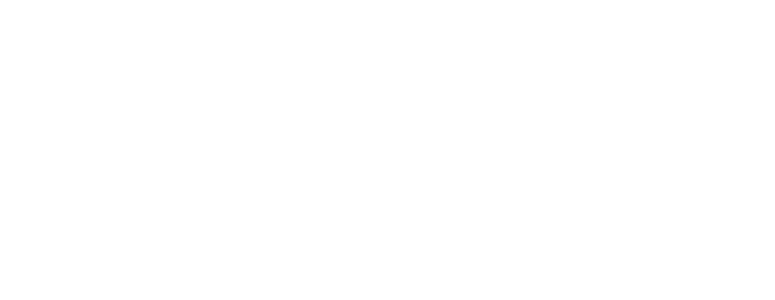
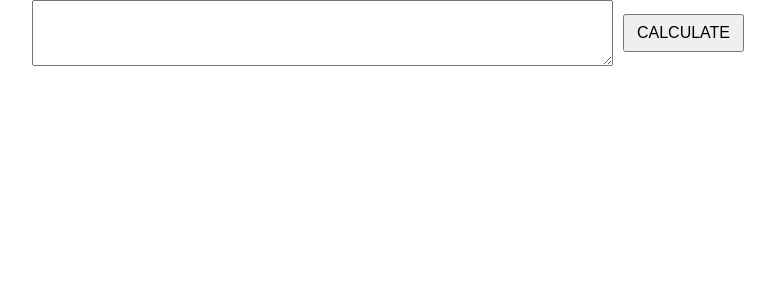
Before and after one commit to jat9n/Incubyte_Assessment, a React (Create React App) app: page / in a window 1280 px wide. Shown: the top 300 px of the page, without its empty margins (252-1027 px from the left). Built offline with nearby package versions, Linux system fonts and the light colour scheme.

Commit message:
feat: basic layout

```diff
--- a/src/App.css
+++ b/src/App.css
@@ -1,10 +1,5 @@
 .App {
   text-align: center;
-}
-
-.App-logo {
-  height: 40vmin;
-  pointer-events: none;
 }
 
 @media (prefers-reduced-motion: no-preference) {
@@ -36,3 +31,19 @@
     transform: rotate(360deg);
   }
 }
+
+.centered-container {
+  display: flex;
+  align-items: center;
+  justify-content: center;
+}
+
+textarea {
+  margin-right: 10px;
+}
+
+button {
+  padding: 8px 12px;
+  font-size: 16px;
+  cursor: pointer;
+}
--- a/src/App.js
+++ b/src/App.js
@@ -1,8 +1,12 @@
-import './App.css';
+import "./App.css";
 
 function App() {
   return (
     <div className="App">
+      <div className= 'centered-container'>
+        <textarea rows={4} cols={70} spellCheck={false} />
+        <button> CALCULATE </button>
+      </div>
     </div>
   );
 }
```
